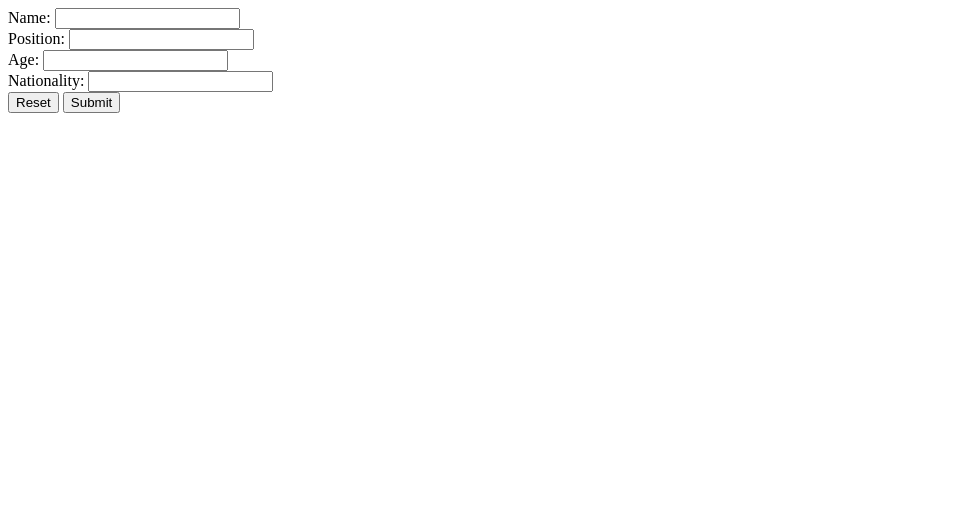
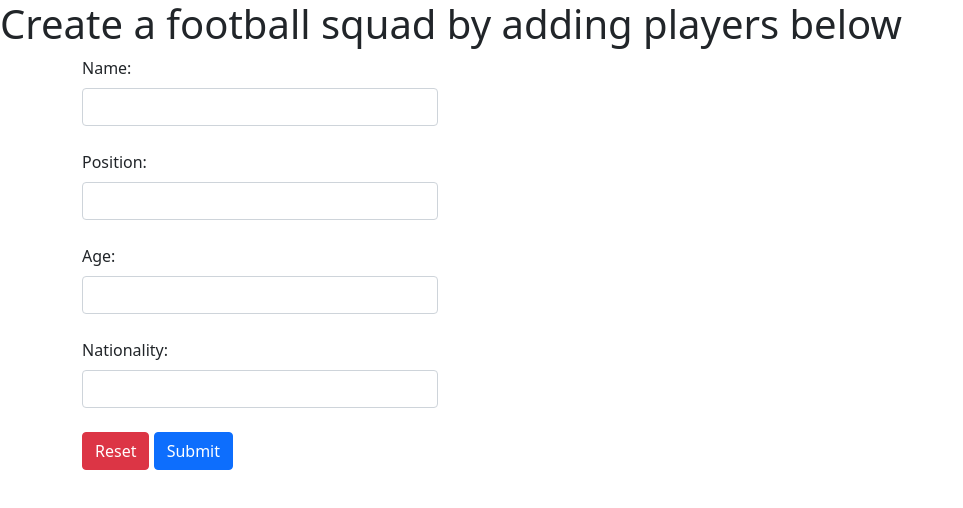
Before and after one commit to lewiscpearson/QA-Project-2-FootballSquadBuilder, a plain HTML site: page frontend-files/index.html in a window 1280 px wide. Shown: the whole page, without its empty margins (0-963 px from the left). Drawn offline with nearby package versions, Linux system fonts and the light colour scheme; no server answers.

Commit message:
Added some bootstrap

```diff
--- a/frontend-files/index.html
+++ b/frontend-files/index.html
@@ -4,30 +4,44 @@
     <meta charset="UTF-8">
     <meta http-equiv="X-UA-Compatible" content="IE=edge">
     <meta name="viewport" content="width=device-width, initial-scale=1.0">
-    <title>Dog Builder</title>
-
+    <title>Football Squad Builder</title>
+    <link href="https://cdn.jsdelivr.net/npm/bootstrap@5.0.2/dist/css/bootstrap.min.css" rel="stylesheet"
+        integrity="sha384-EVSTQN3/azprG1Anm3QDgpJLIm9Nao0Yz1ztcQTwFspd3yD65VohhpuuCOmLASjC" crossorigin="anonymous">
     <script src="https://cdnjs.cloudflare.com/ajax/libs/axios/0.27.2/axios.min.js"
     integrity="sha512-odNmoc1XJy5x1TMVMdC7EMs3IVdItLPlCeL5vSUPN2llYKMJ2eByTTAIiiuqLg+GdNr9hF6z81p27DArRFKT7A=="
     crossorigin="anonymous" referrerpolicy="no-referrer"></script>
 </head>
 <body>
-   <form>
-        <label for="name">Name:</label>
-        <input type="text" name="name" id="name" required>
-        <br>
-        <label for="position">Position:</label>
-        <input type="text" name="position" id="position">
-        <br>
-        <label for="age">Age:</label>
-        <input type="text" name="age" id="age">
-        <br>
-        <label for="nationality">Nationality:</label>
-        <input type="text" name="nationality" id="nationality">
-        <br>
-        <button type="reset">Reset</button>
-        <button type="submit">Submit</button>
-    </form>
-    <div id="output"></div>
+    <h1> Create a football squad by adding players below</h1>
+        <main class="container">
+            <div class="row">
+                <section class="col-4">
+                        <form id="playerForm">
+                            <label class="form-label" for="name">Name:</label>
+                            <input class="form-control"type="text" name="name" id="name" required>
+                            <br>
+                            <label class="form-label" for="position">Position:</label>
+                            <input class="form-control"type="text" name="position" id="position">
+                            <br>
+                            <label class="form-label" for="age">Age:</label>
+                            <input class="form-control"type="text" name="age" id="age">
+                            <br>
+                            <label class="form-label" for="nationality">Nationality:</label>
+                            <input class="form-control"type="text" name="nationality" id="nationality">
+                            <br>
+                            <button class="btn btn-danger" type="reset">Reset</button>
+                            <button class="btn btn-primary" type="submit">Submit</button>
+                        </form>
+                </section>
+
+                <section class="col">
+                    <div id="output" class="row row-cols-4 g-3"></div>
+                </section>
+            </div>
+        </main>
+
+
+
     <script src="index.js"></script>
 </body>
 </html>
--- a/frontend-files/index.js
+++ b/frontend-files/index.js
@@ -1,6 +1,8 @@
 "use strict";
 
-document.querySelector("body > form").addEventListener("submit", function (event){
+const output = document.getElementById('output');
+
+document.getElementById('playerForm').addEventListener("submit", function (event){
     event.preventDefault();
     console.log("THIS: ", this);
 
@@ -24,7 +26,7 @@ document.querySelector("body > form").addEventListener("submit", function (event
     console.log("player: ", data);
 });
 
-const output = document.querySelector("#output")
+
 
 function renderPlayers() {
     axios.get("http://localhost:8080/getPlayers/")
```
